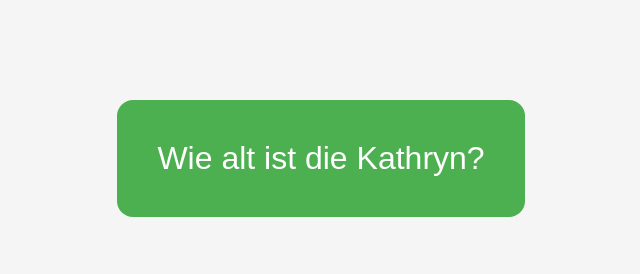
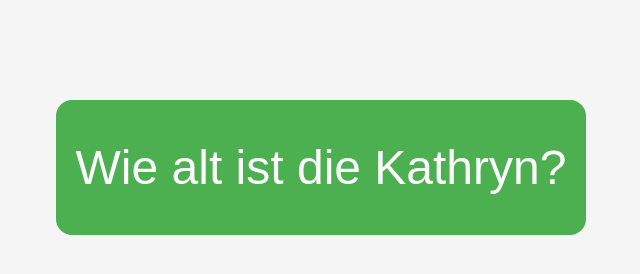
Before and after one commit to Levingo/wiealtistdiekathryn, a plain HTML site: page index.html in a window 1280 px wide. Shown: the whole page, without its empty margins (319-959 px from the left). Drawn offline with Linux system fonts and the light colour scheme.

Commit message:
Update index.html

```diff
--- a/index.html
+++ b/index.html
@@ -20,8 +20,8 @@
       margin-bottom: 30px;
     }
     button {
-      font-size: 2rem;
-      padding: 40px 40px;
+      font-size: 3rem;
+      padding: 40px 20px;
       border: none;
       border-radius: 16px;
       background-color: #4CAF50;
```
